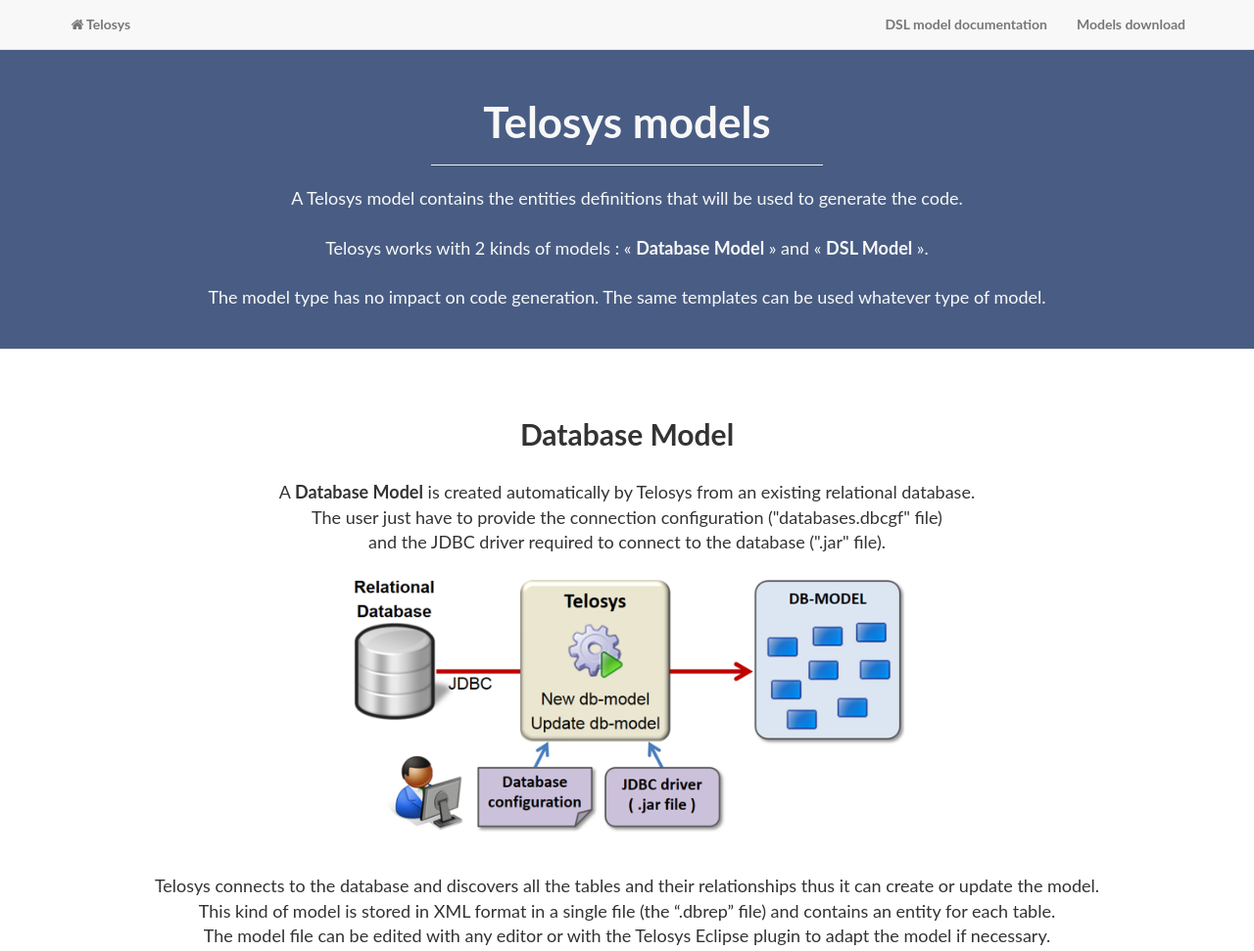
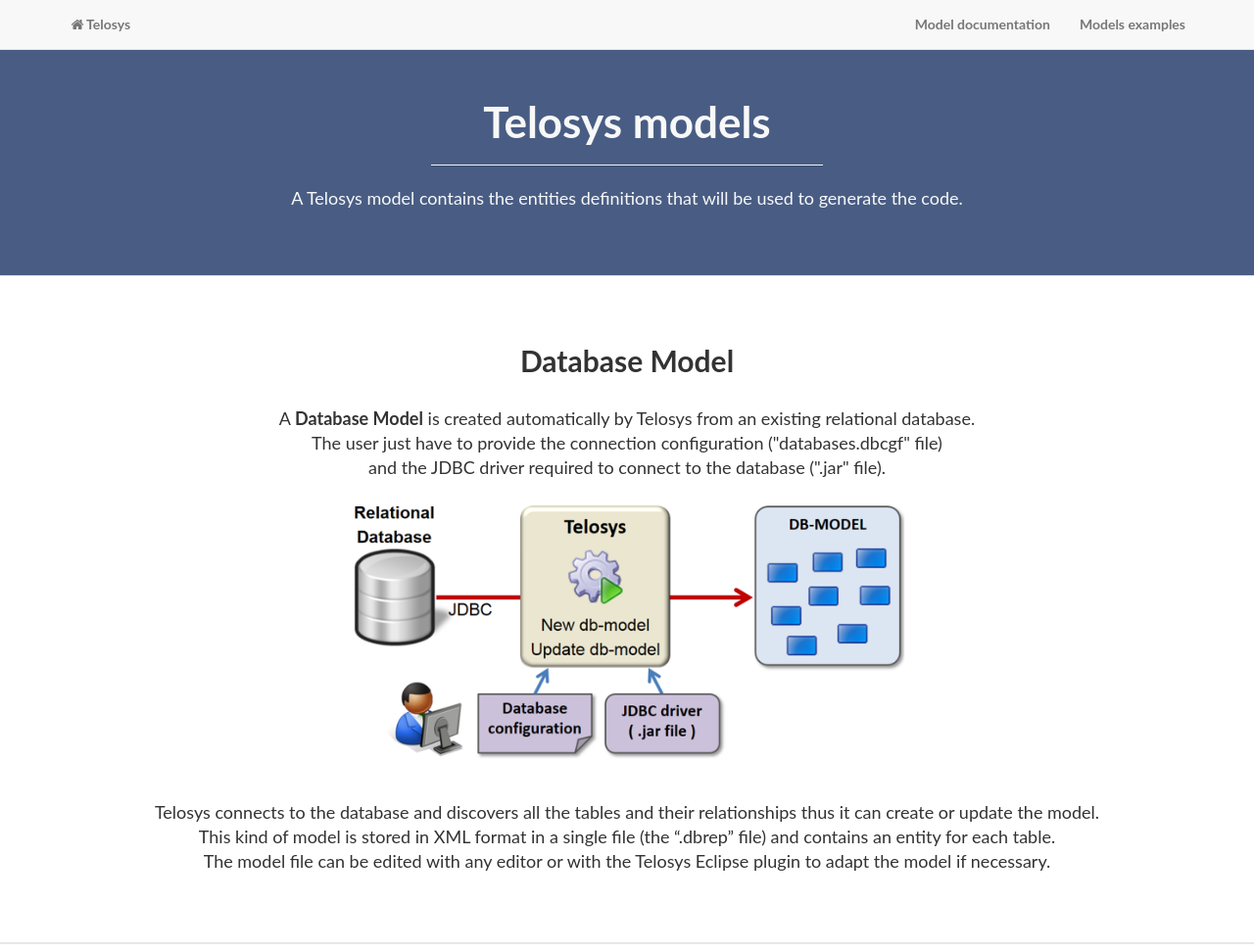
Before and after one commit to telosys-tools-doc/telosys-web-site-v3, a plain HTML site: page models.html in a window 1280 px wide. Shown: the top 971 px of the page at 98% size. Drawn offline with Linux system fonts and the light colour scheme.

Commit message:
Models page : links

```diff
--- a/models.html
+++ b/models.html
@@ -56,8 +56,8 @@ img.center { display: block; margin-left: auto; margin-right: auto; width: 50%;
         <div class="collapse navbar-collapse" id="bs-example-navbar-collapse-1">
             <ul class="nav navbar-nav navbar-right">
                 <!-- <li> <a href="dsl-syntax.html"      >DSL syntax</a> </li>  -->
-                <li> <a href="https://doc.telosys.org/dsl-model" >DSL model documentation</a> </li>
-                <li> <a href="/download/models-v3/"              >Models download</a> </li>
+                <li> <a href="https://doc.telosys.org/dsl-model"                              >Model documentation</a> </li>
+                <li> <a href="https://github.com/orgs/telosys-models/repositories?sort=name"  >Models examples</a> </li>
             </ul>
         </div>
         <!-- /.navbar-collapse -->
@@ -82,10 +82,7 @@ img.center { display: block; margin-left: auto; margin-right: auto; width: 50%;
 
 <p class="lead">
  A Telosys model contains the entities definitions that will be used to generate the code.<br>
- <br>
- Telosys works with 2 kinds of models : « <b>Database Model</b> » and « <b>DSL Model</b> ».<br>
- <br>
- The model type has no impact on code generation. The same templates can be used whatever type of model.<br>
+  <br>
 <!--                 </div>
             </div>-->
         </div>
@@ -163,7 +160,7 @@ models examples are available for download.
 <br>
 These models can be used to try code generation very quickly.
                     <br><br>
-                    <a href="/download/models-v3/">
+                    <a href="https://github.com/orgs/telosys-models/repositories?sort=name">
                         <button type="button" class="btn btn-primary btn-lg"><i class="fa fa-download"
                                                                                 aria-hidden="true"></i>&nbsp; &nbsp; Download
                             Models </button></a>
```
